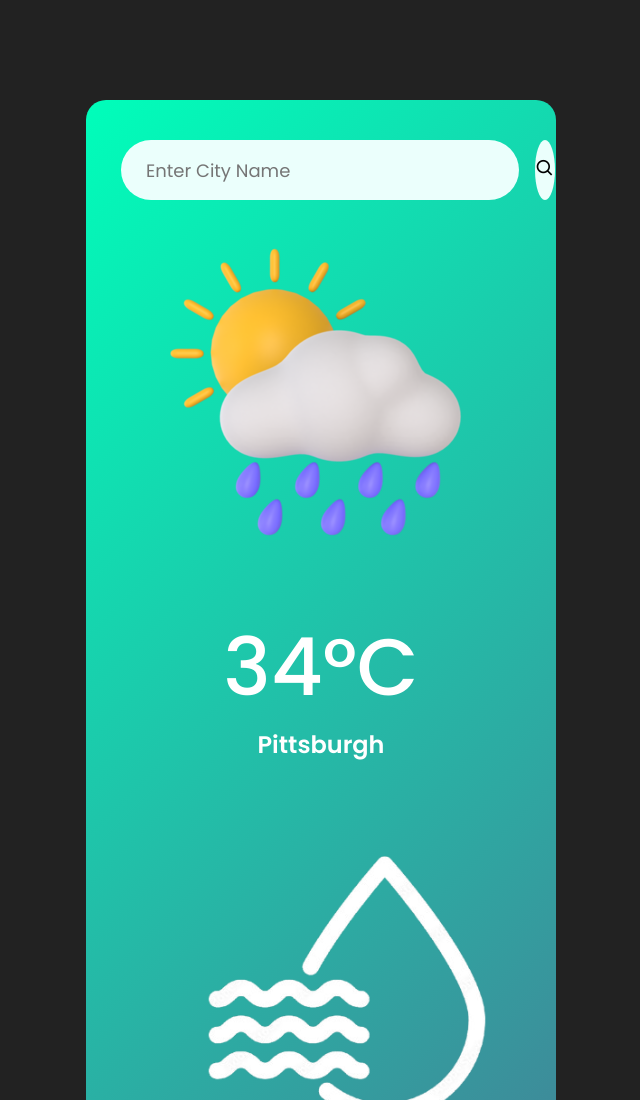
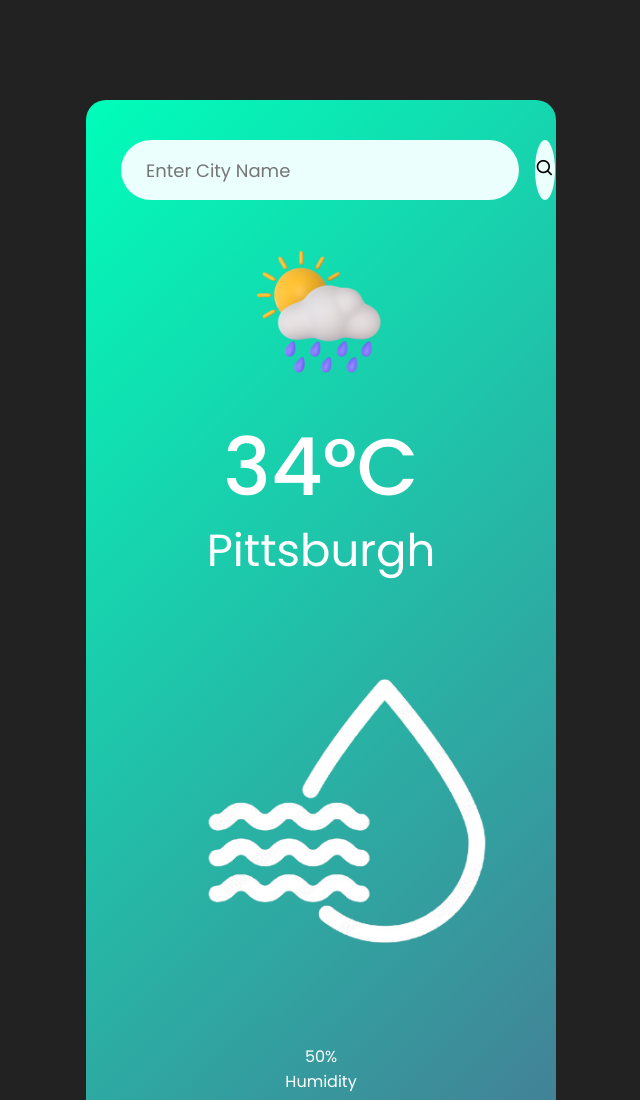
Before and after one commit to MedalLeink/Weather-App, a plain HTML site: page index.html in a window 1280 px wide. Shown: the top 1100 px of the page, without its empty margins (319-959 px from the left). Drawn offline with nearby package versions, Linux system fonts and the light colour scheme.

Commit message:
weather h2 class styled

```diff
--- a/index.html
+++ b/index.html
@@ -19,7 +19,7 @@
             <button><i class="bx bx-search"></i></button>
         </div>
         <div class="weather">
-            <img src="images/rain_falling.png" alt="weather-icon">
+            <img src="images/rain_falling.png" alt="weather-icon" class="weather-icon">
             <h1 class="temp">34°C</h1>
             <h2 class="city">Pittsburgh</h2>
             <div class="detils">
--- a/styles.css
+++ b/styles.css
@@ -66,3 +66,9 @@ body {
     font-size: 80px;
     font-weight: 500;
 }
+
+.weather h2 {
+    font-size: 45px;
+    font-weight: 400;
+    margin-top: -10px;
+}
```
